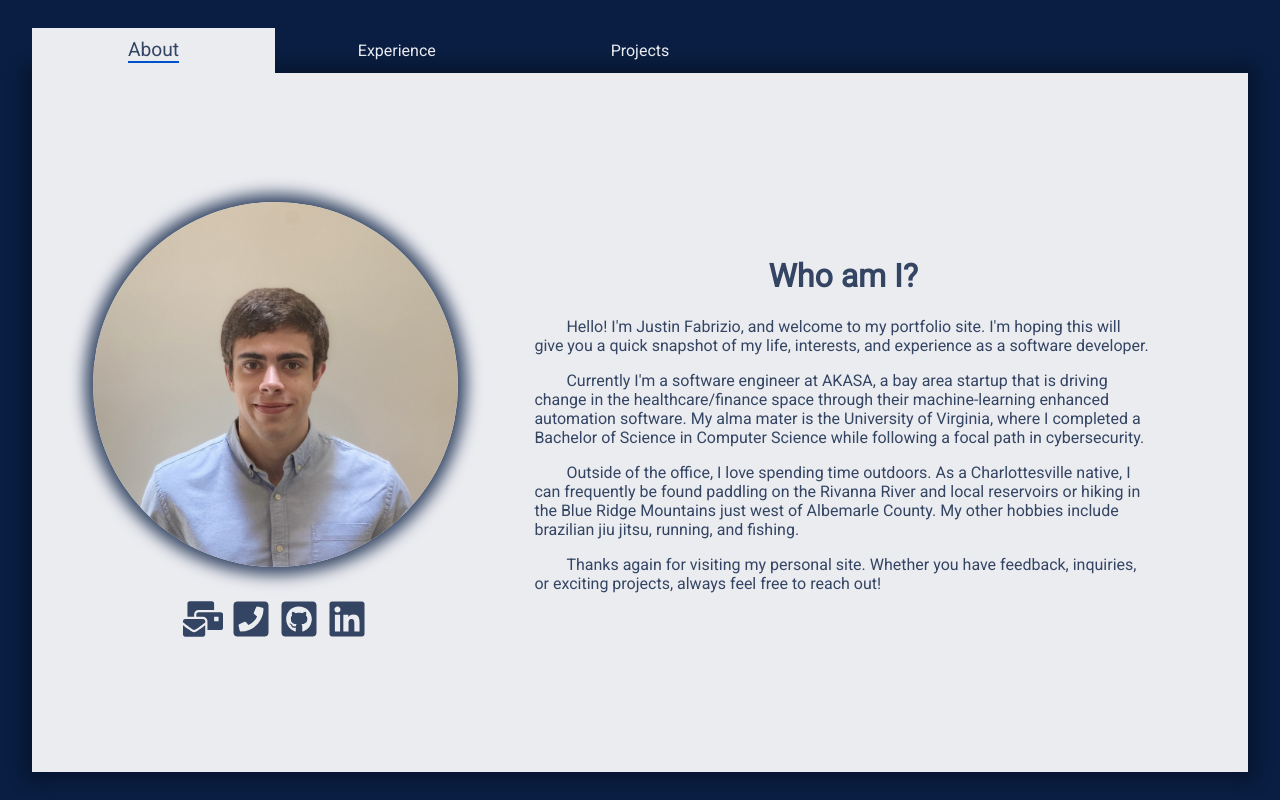
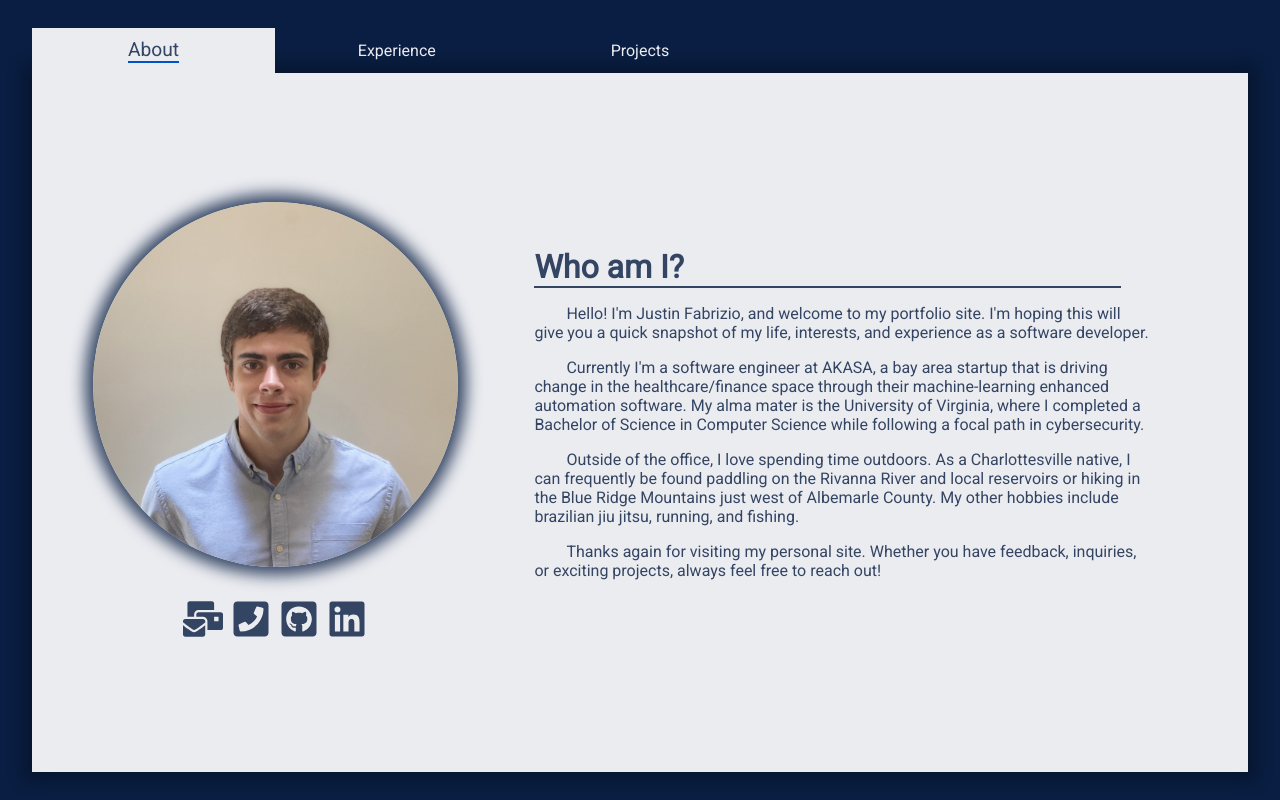
Before and after one commit to jmf5pu/portfolio, a React (Create React App) app: page / in a window 1280 px wide. Built offline with nearby package versions, Linux system fonts and the light colour scheme.

Commit message:
work on projects formatting

```diff
--- a/src/components/CarouselItem.tsx
+++ b/src/components/CarouselItem.tsx
@@ -10,8 +10,10 @@ function CarouselItem(props: CarouselItemProps) {
       <div className={styles.gridContainer}>
         <div className={styles.imageContainer}>image</div>
         <div className={styles.descriptionContainer}>
-          <h1>{props.project.title}</h1>
-          <p>{props.project.description}</p>
+          <h1 className={styles.projectTitle}>{props.project.title}</h1>
+          <p className={styles.projectDescription}>
+            {props.project.description}
+          </p>
         </div>
       </div>
     </div>
--- a/src/components/FirstTabMainWindow.tsx
+++ b/src/components/FirstTabMainWindow.tsx
@@ -41,7 +41,7 @@ function FirstTabMainWindow() {
       </div>
       <div className={styles.rightCol}>
         <div className={styles.personalStatement}>
-          <h1>Who am I?</h1>
+          <h1 className={styles.aboutTitle}>Who am I?</h1>
           <p className={styles.indentedParagraph}>
             Hello! I'm Justin Fabrizio, and welcome to my portfolio site. I'm
             hoping this will give you a quick snapshot of my life, interests,
--- a/src/components/NavBarTab.tsx
+++ b/src/components/NavBarTab.tsx
@@ -14,13 +14,13 @@ function NavBarTab(props: NavBarTabProps) {
       className={isActive ? styles.activeTab : styles.inactiveTab}
       onClick={props.onClick}
     >
-      <p
+      <div
         className={
           !isActive ? styles.tabUnderlineAnimation : styles.tabUnderline
         }
       >
         {props.tabName}
-      </p>
+      </div>
     </div>
   );
 }
--- a/src/components/ThirdTabMainWindow.tsx
+++ b/src/components/ThirdTabMainWindow.tsx
@@ -19,18 +19,21 @@ function ThirdTabMainWindow() {
 
   const projects: Project[] = [
     {
-      title: "project 1",
-      description: "description 1",
+      title: "Civic Connect",
+      description:
+        "Civic Connect streamlines the process of contacting your local representatives by providing a single stop for a citizens to lookup their representatives' contact information via an address search then create, save, or share message templates with other users. I participated in a team of four students to construct Civic Connect as a part of my CS3240 class at UVA over a series of 6 biweekly sprints.",
       image: "some/image/path",
     },
     {
-      title: "project 2",
-      description: "description 2",
+      title: "CNA Scheduler",
+      description:
+        "CNA Scheduler provides a one stop shop for elder care staff management. Built with Django and deployed on Heroku, this app was in use by six Certified Nursing Assistants and two managers over a 1 year period from 2/2022-2/2023, acting as a scheduling board, care log, and time clock for elder care staff. Carley Scheduler also provided SMS and email notifications of CNA activities to ensure that patients were always being cared for.",
       image: "some/image/path",
     },
     {
-      title: "project 3",
-      description: "description 3",
+      title: "Social Surge",
+      description:
+        "Social Surge is desktop application that allows users to rapidly automate youtube views off of their local system by leveraging a multithreaded PuppeteerJS script. Social Surge avoids common bot detection methods by utilizing a rotating proxy system. The user interface for Social Surge was constructed using ElectronJS.",
       image: "some/image/path",
     },
   ];
--- a/src/components/styles/CarouselItem.module.css
+++ b/src/components/styles/CarouselItem.module.css
@@ -1,11 +1,22 @@
-h1 {
-  text-align: center;
+.projectTitle {
+  position: relative;
+  width: 95%;
+  text-decoration: none;
+  border-bottom: 2px solid #344563;
+  text-align: left;
+  margin: 0;
+}
+
+.projectDescription {
+  margin: 0.5em;
+  text-indent: 2em;
 }
 
 .FlexContainer {
   display: inline-flex;
   align-items: center;
   justify-content: center;
+  white-space: normal;
   height: 100%;
   width: 100%;
 }
@@ -14,7 +25,7 @@ h1 {
   display: grid;
   height: 100%;
   width: 100%;
-  grid-template-columns: 40% 60%;
+  grid-template-columns: 50% 50%;
   grid-template-rows: auto;
 }
 
@@ -30,5 +41,4 @@ h1 {
   justify-content: center;
   align-items: center;
 }
-
 /* TODO: check for screen width to modify grid rows/columns correctly */
--- a/src/components/styles/FirstTabMainWindow.module.css
+++ b/src/components/styles/FirstTabMainWindow.module.css
@@ -1,5 +1,14 @@
 h1 {
   text-align: center;
+}
+
+.aboutTitle {
+  position: relative;
+  width: 95%;
+  text-decoration: none;
+  border-bottom: 2px solid #344563;
+  text-align: left;
+  margin: 0;
 }
 
 .gridContainer {
```
